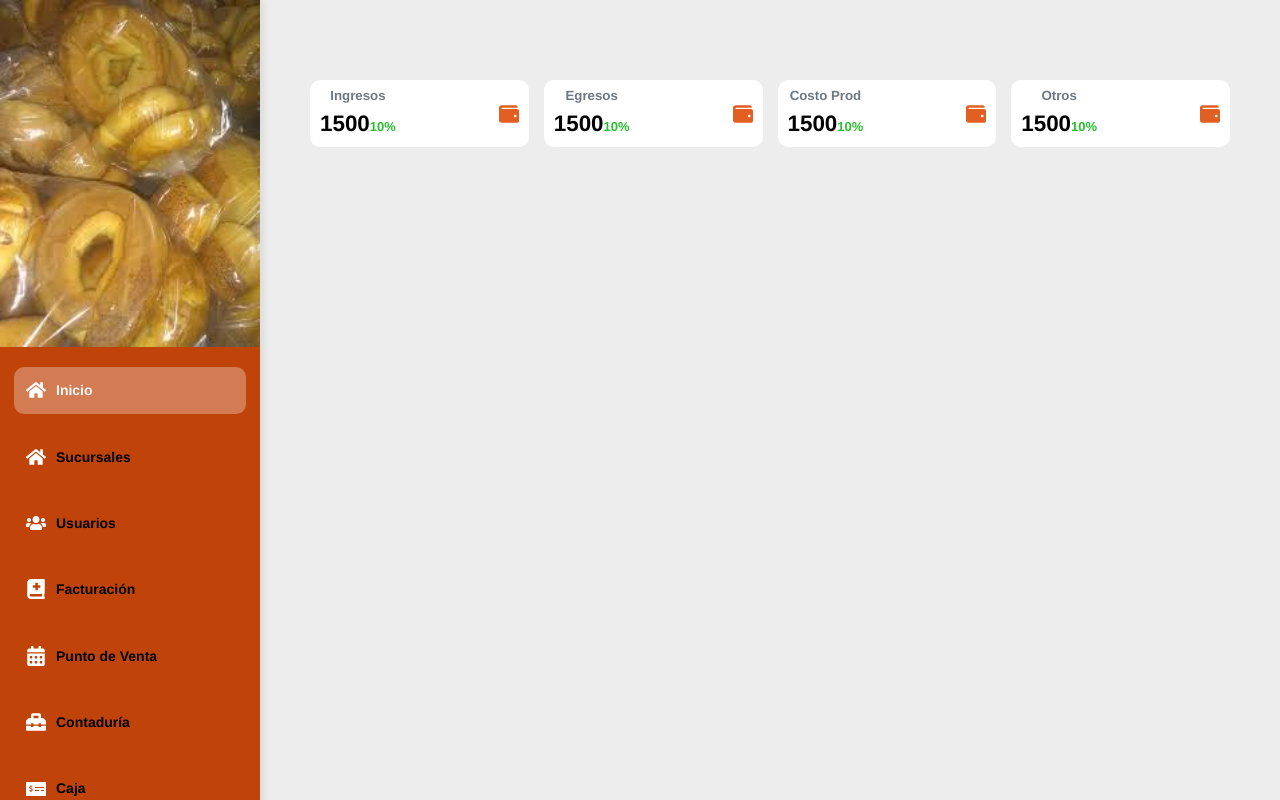
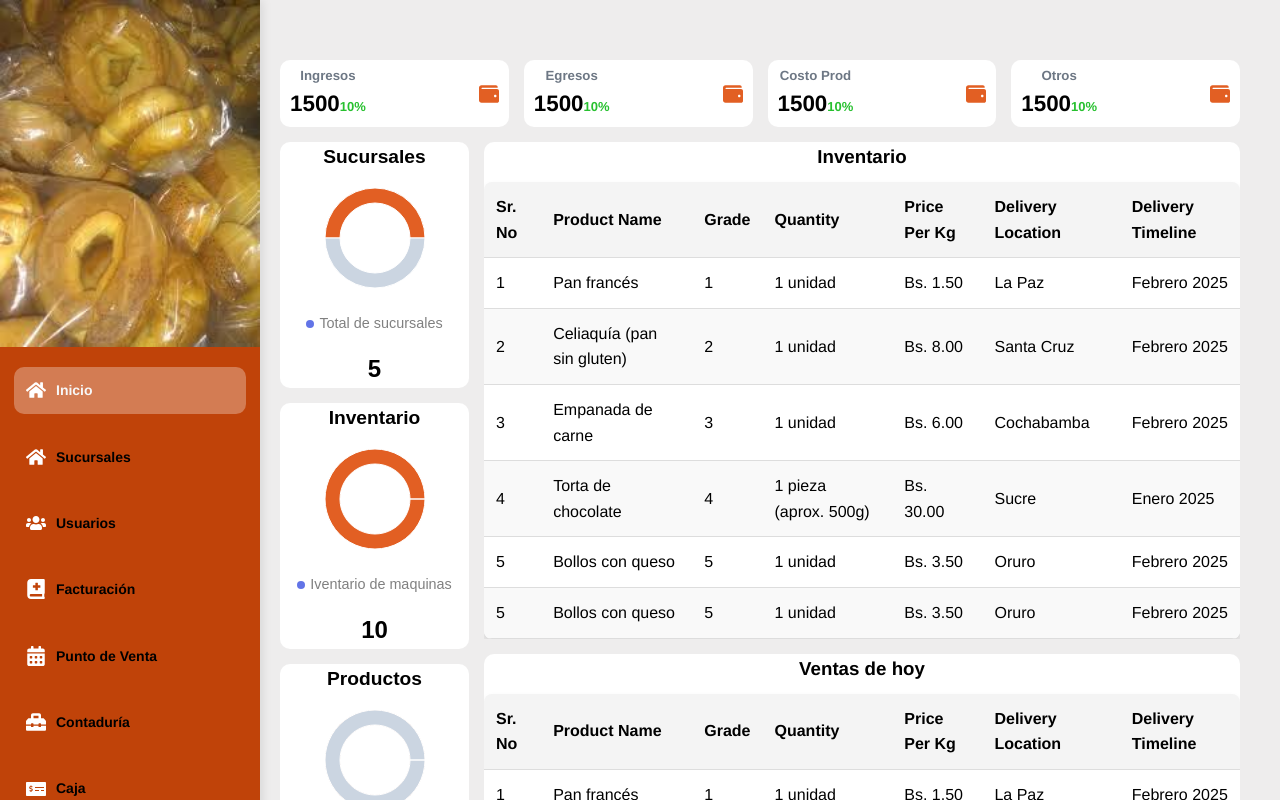
Before and after one commit to Soft-Craft-Bol/panaderia, a React (Vite) app: page / in a window 1280 px wide. Shown: the top 800 px of the page. Built offline with nearby package versions, Linux system fonts and the light colour scheme.

Commit message:
feat: inicio done

```diff
--- a/package.json
+++ b/package.json
@@ -12,8 +12,9 @@
   "dependencies": {
     "react": "^18.3.1",
     "react-dom": "^18.3.1",
+    "react-icons": "^4.11.0",
     "react-router-dom": "^6.14.2",
-    "react-icons": "^4.11.0"
+    "recharts": "^2.15.1"
   },
   "devDependencies": {
     "@eslint/js": "^9.17.0",
--- a/src/App.jsx
+++ b/src/App.jsx
@@ -10,7 +10,7 @@ function App() {
     <Router>
       <div>
         <Sidebar />
-        <div style={{ flex: 1, padding: '20px' }}>
+        <div >
           <Routes>
             <Route path="/" element={<Inicio />} />
             <Route path="/sucursales" element={<h1>Sucursales</h1>} />
--- /dev/null
+++ b/src/components/chard/Chard.css
@@ -0,0 +1,34 @@
+@import '../../../src/index.css';
+.table-container {
+    width: 100%;
+    overflow-x: auto;
+  }
+
+  .custom-table {
+    width: 100%;
+    border-collapse: collapse;
+    margin-top: 10px;
+    background: white;
+    border-radius: 8px;
+    overflow: hidden;
+    box-shadow: 0px 4px 6px rgba(0, 0, 0, 0.1);
+  }
+
+  .custom-table th, .custom-table td {
+    padding: 12px;
+    text-align: left;
+    border-bottom: 1px solid #ddd;
+  }
+
+  .custom-table th {
+    background-color: #f4f4f4;
+    font-weight: bold;
+  }
+
+  .custom-table tr:nth-child(even) {
+    background-color: #f9f9f9;
+  }
+
+  .custom-table tr:hover {
+    background-color: #f1f1f1;
+  }
--- /dev/null
+++ b/src/components/chard/Chard.jsx
@@ -0,0 +1,37 @@
+import React from 'react';
+import './Chard.css';
+
+const Chard = ({ data }) => {
+  return (
+    <div className="table-container">
+      <table className="custom-table">
+        <thead>
+          <tr>
+            <th>Sr. No</th>
+            <th>Product Name</th>
+            <th>Grade</th>
+            <th>Quantity</th>
+            <th>Price Per Kg</th>
+            <th>Delivery Location</th>
+            <th>Delivery Timeline</th>
+          </tr>
+        </thead>
+        <tbody>
+          {data.map((item, index) => (
+            <tr key={index}>
+              <td>{item.id}</td>
+              <td>{item.name}</td>
+              <td>{item.grade}</td>
+              <td>{item.quantity}</td>
+              <td>{item.price}</td>
+              <td>{item.location}</td>
+              <td>{item.timeline}</td>
+            </tr>
+          ))}
+        </tbody>
+      </table>
+    </div>
+  );
+};
+
+export default Chard;
--- /dev/null
+++ b/src/components/layer/InfoLayer.css
@@ -0,0 +1,35 @@
+@import '../../../src/index.css';
+.info-layer {
+  display: flex;
+  flex-direction: column;
+  align-items: center;
+  font-family: Arial, sans-serif;
+  background-color: white;
+  margin-bottom: 10px;
+  border-radius: 10px;
+}
+.title {
+  font-size: 1.2rem;
+  font-weight: bold;
+  margin-bottom: 5px;
+}
+.description {
+  display: flex;
+  align-items: center;
+  font-size: 0.9rem;
+  color: gray;
+}
+
+.dot {
+  width: 8px;
+  height: 8px;
+  background-color: #6274e7;
+  border-radius: 50%;
+  display: inline-block;
+  margin-right: 5px;
+}
+.total {
+  font-size: 1.5rem;
+  font-weight: bold;
+  color: black;
+}
--- /dev/null
+++ b/src/components/layer/InfoLayer.jsx
@@ -0,0 +1,38 @@
+import React from "react";
+import { PieChart, Pie, Cell } from "recharts";
+import "./InfoLayer.css";
+
+const COLORS = ["#e25f23", "#CBD5E1"];
+
+const InfoLayer = ({ title, description, total }) => {
+  const data = [
+    { name: "Actual", value: total },
+    { name: "Faltante", value: 10 - total },
+  ];
+
+  return (
+    <div className="info-layer">
+      <h3 className="title">{title}</h3>
+      <PieChart width={120} height={120}>
+        <Pie
+          data={data}
+          cx="50%"
+          cy="50%"
+          innerRadius={35}
+          outerRadius={50}
+          dataKey="value"
+        >
+          {data.map((entry, index) => (
+            <Cell key={`cell-${index}`} fill={COLORS[index]} />
+          ))}
+        </Pie>
+      </PieChart>
+      <p className="description">
+        <span className="dot" /> {description}
+      </p>
+      <strong className="total">{total}</strong>
+    </div>
+  );
+};
+
+export default InfoLayer;
--- a/src/components/sidebar/Sidebar.css
+++ b/src/components/sidebar/Sidebar.css
@@ -1,3 +1,4 @@
+@import '../../../src/index.css';
 .sidebar-container {
     display: flex;
     flex-direction: column;
--- a/src/pages/inicio/Inicio.css
+++ b/src/pages/inicio/Inicio.css
@@ -6,7 +6,31 @@
     width: 100%;
     justify-content: space-between;
     border-radius: 10px;
-    padding-inline: 10px;
     padding-top: 5px;
     padding-bottom: 5px;
 }
+.tot-cont{
+    display: flex;
+    flex-direction: row;
+    gap: 15px;
+    margin-top: 10px;
+}
+.tot-cont .left{
+    display: flex;
+    flex-direction: column;
+    gap: 5px;
+    flex: 1;
+
+}
+.tot-cont .rigth{
+    display: flex;
+    flex-direction: column;
+    gap: 15px;
+    flex: 4;
+    margin-bottom: 10px;
+}
+.tot-cont .rigth .ventas,.inventario{
+    background-color: white;
+    flex: 1;
+    border-radius: 10px;
+}
--- a/src/pages/inicio/Inicio.jsx
+++ b/src/pages/inicio/Inicio.jsx
@@ -1,17 +1,49 @@
 import React from 'react'
 import TopCard from '../../components/topCard/TopCard'
 import './Inicio.css'
+import InfoLayer from '../../components/layer/InfoLayer'
+import Chard from '../../components/chard/Chard'
+
+
+const data = [
+  { id: 1, name: 'Pan francés', grade: 1, quantity: '1 unidad', price: 'Bs. 1.50', location: 'La Paz', timeline: 'Febrero 2025' },
+  { id: 2, name: 'Celiaquía (pan sin gluten)', grade: 2, quantity: '1 unidad', price: 'Bs. 8.00', location: 'Santa Cruz', timeline: 'Febrero 2025' },
+  { id: 3, name: 'Empanada de carne', grade: 3, quantity: '1 unidad', price: 'Bs. 6.00', location: 'Cochabamba', timeline: 'Febrero 2025' },
+  { id: 4, name: 'Torta de chocolate', grade: 4, quantity: '1 pieza (aprox. 500g)', price: 'Bs. 30.00', location: 'Sucre', timeline: 'Enero 2025' },
+  { id: 5, name: 'Bollos con queso', grade: 5, quantity: '1 unidad', price: 'Bs. 3.50', location: 'Oruro', timeline: 'Febrero 2025' },
+  { id: 5, name: 'Bollos con queso', grade: 5, quantity: '1 unidad', price: 'Bs. 3.50', location: 'Oruro', timeline: 'Febrero 2025' },
+
+];
+
 const Inicio = () => {
   return (
-    <>
+    <main>
     <div className='info-cont'>
         <TopCard title="Ingresos" quantity="1500" porcentaje="10%"/>
         <TopCard title="Egresos" quantity="1500" porcentaje="10%"/>
         <TopCard title="Costo Prod" quantity="1500" porcentaje="10%"/>
         <TopCard title="Otros" quantity="1500" porcentaje="10%"/>
     </div>
+    <section className='tot-cont'>
+        <div className='left'>
+            <InfoLayer title="Sucursales" description="Total de sucursales" total={5} />
+            <InfoLayer title="Inventario" description="Iventario de maquinas" total={10} />
+            <InfoLayer title="Productos" description="Productos vendidos hoy" total={2000} />
+        </div>
+        <div className='rigth'>
+            <div className='inventario'>
+              <h3>Inventario</h3>
+              <Chard data={data} />
 
-    </>
+            </div>
+            <div className='ventas'>
+              <h3>Ventas de hoy</h3>
+              <Chard data={data} />
+
+            </div>
+        </div>
+    </section>
+    </main>
 
   )
 }
```
Also changed, not shown: 1 other file (tests, documents, lock files or other folders).
